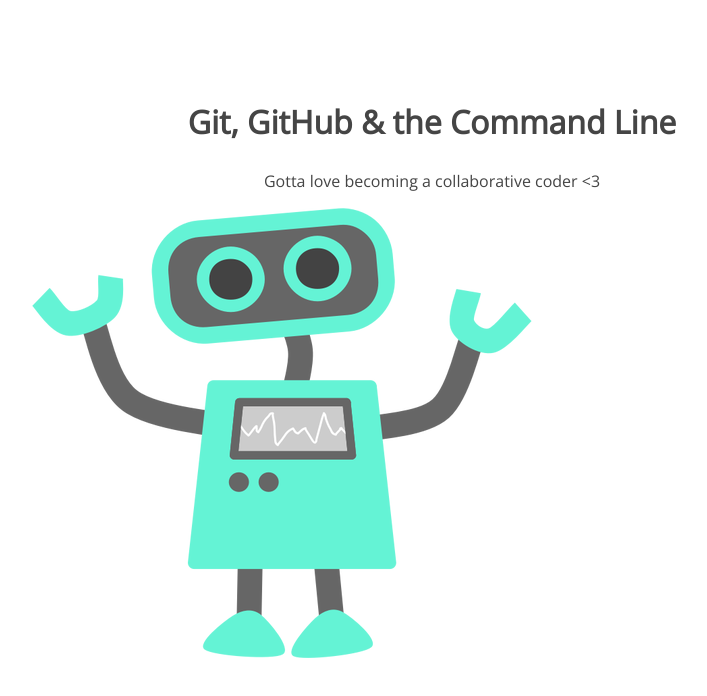
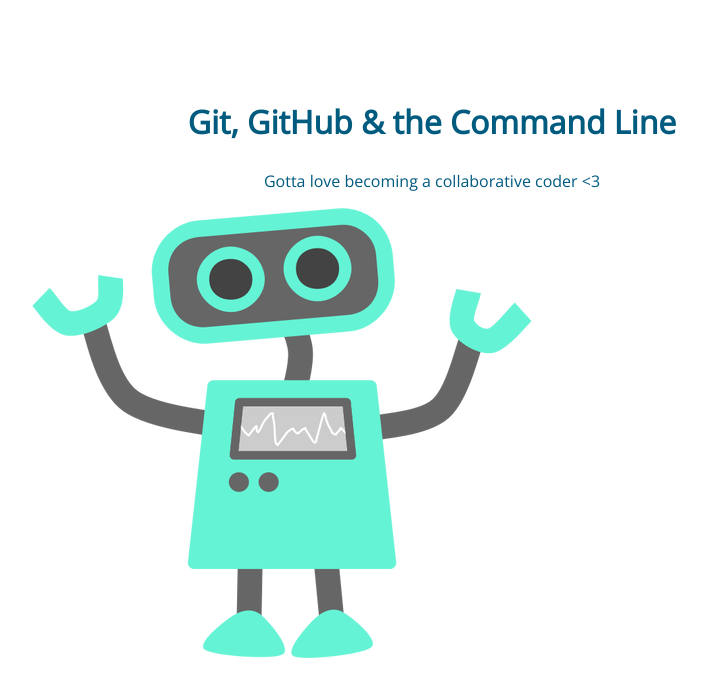
Before and after one commit to conniecon/105-project, a plain HTML site: page index.html in a window 1280 px wide. Shown: the whole page, without its empty margins (208-915 px from the left). Drawn offline with nearby package versions, Linux system fonts and the light colour scheme.

Commit message:
h1 color change

```diff
--- a/css/style.css
+++ b/css/style.css
@@ -5,7 +5,7 @@ section {
 section h1,
 section p {
 	text-align: center;
-	color: #454545;
+	color: #005b7f;
 }
 section h1 {
 	font: 32px 'Open Sans';
```
